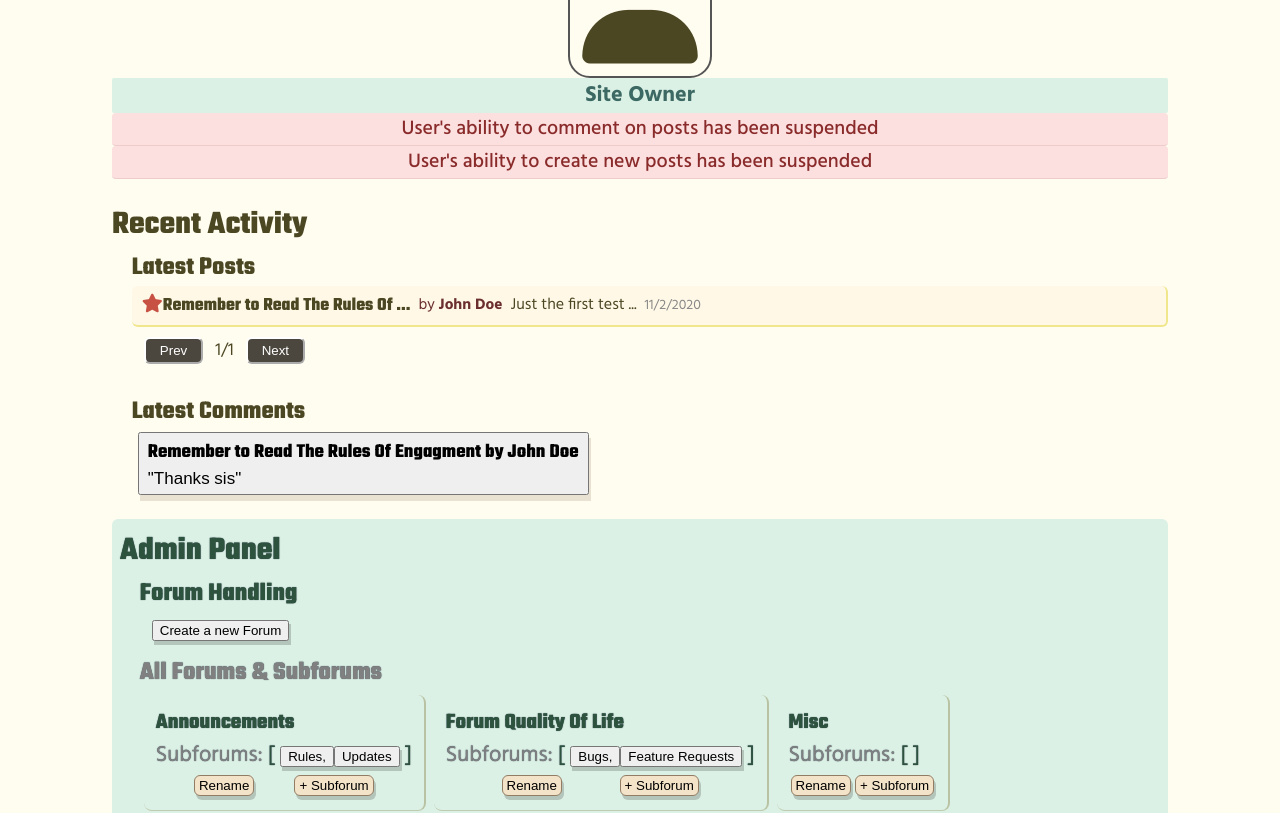
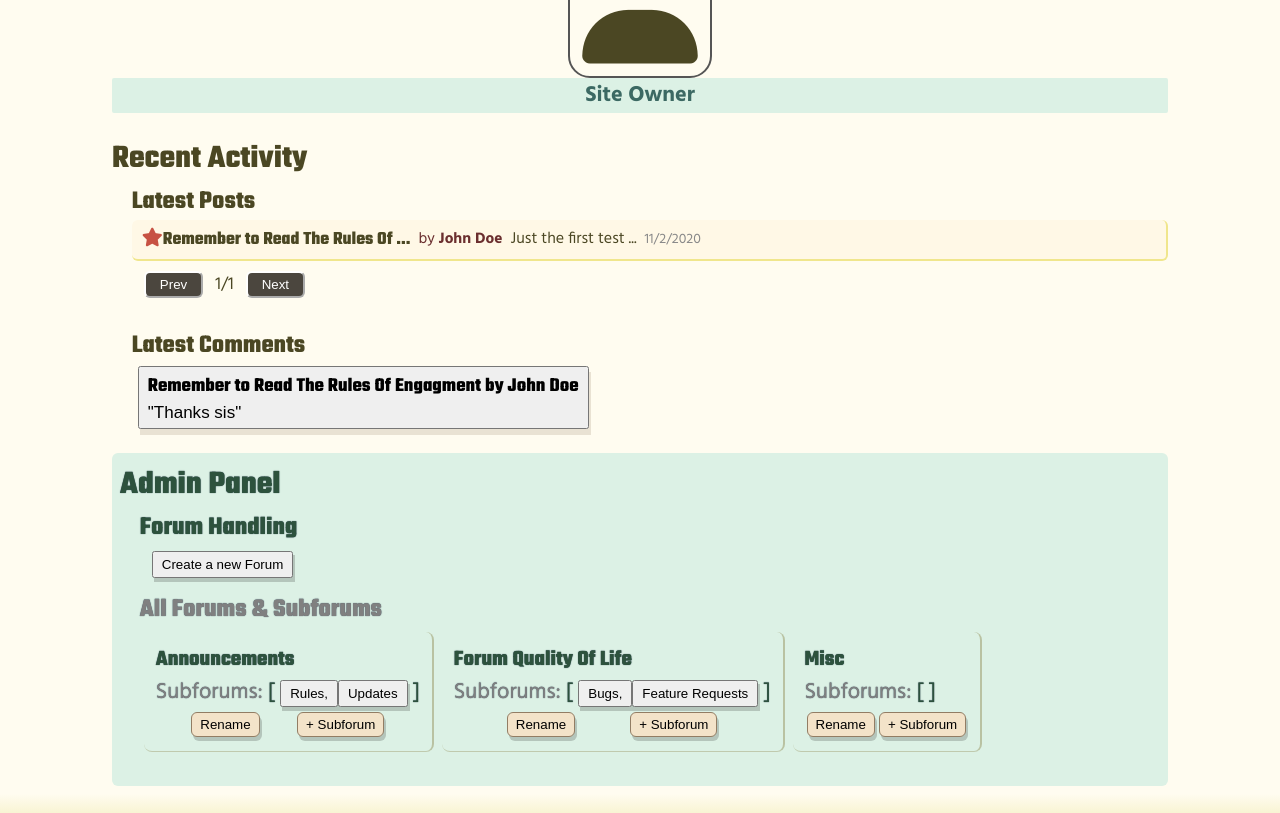
Before and after one commit to Aaron-RN/REACT-CMSBlog, a React (Create React App) app: page /users/1 in a window 1280 px wide. Shown: the part 413-1226 px from the top of the page. Built offline with nearby package versions, Linux system fonts and the light colour scheme.

Commit message:
Fix for can_comment and can_post user properties
- can_comment and can_post User object properties now switched to can_comment_date and can_post_date.
Switched code in Profile Page component to adhere to changes

```diff
--- a/src/assets/css/users.css
+++ b/src/assets/css/users.css
@@ -93,6 +93,7 @@
   border-radius: 6px;
 }
 #AdminPanel button {
+  padding: 4px 8px;
   box-shadow: 2px 4px #0000002f;
 }
 
--- a/src/components/functional/users/profilePage.js
+++ b/src/components/functional/users/profilePage.js
@@ -1,7 +1,7 @@
 import React, { useEffect, useState } from 'react';
 import propTypes from 'prop-types';
 import populatePosts from '../../presentational/blogPage/populatePosts';
-import { allUsersData, fetchAuthorName } from '../../misc/presets/allUsersData';
+import { allUsersData, fetchAuthorName, isPostSuspended, isCommentSuspended } from '../../misc/presets/allUsersData';
 import allPostsData from '../../misc/presets/allPostsData';
 import allCommentsData from '../../misc/presets/allCommentsData';
 import AdminPanel from './admin/adminPanel';
@@ -80,10 +80,10 @@ const ProfilePage = ({
           {!isMyProfile && <h2>{`${selectedUser.username}'s Profile Page`}</h2>}
           <i className="fas fa-user profile-pic" />
           {profileStatus()}
-          {!selectedUser.can_comment && (
+          {isPostSuspended(selectedUser.id) && (
             <div className="text-suspended">User&apos;s ability to comment on posts has been suspended</div>
           )}
-          {!selectedUser.can_post && (
+          {isCommentSuspended(selectedUser.id) && (
             <div className="text-suspended">User&apos;s ability to create new posts has been suspended</div>
           )}
         </div>
--- a/src/components/misc/presets/allUsersData.js
+++ b/src/components/misc/presets/allUsersData.js
@@ -49,8 +49,8 @@ const allUsersData = [
   {
     id: 5,
     username: 'On Doe',
-    can_post_date: today,
-    can_comment_date: today,
+    can_post_date: tomorrow,
+    can_comment_date: tomorrow,
     admin_level: 0,
   },
   {
```
